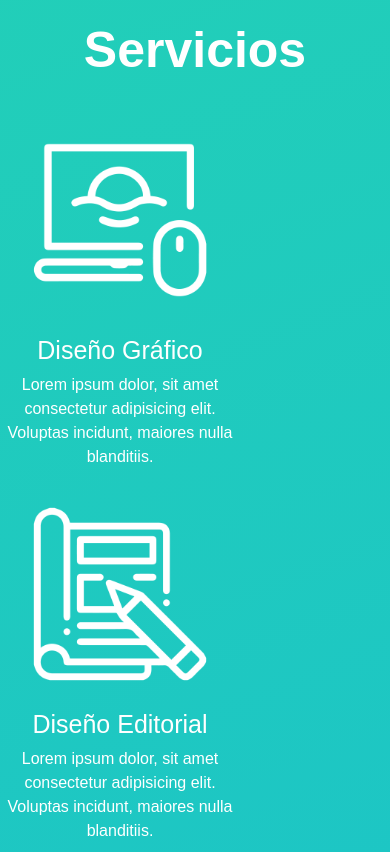
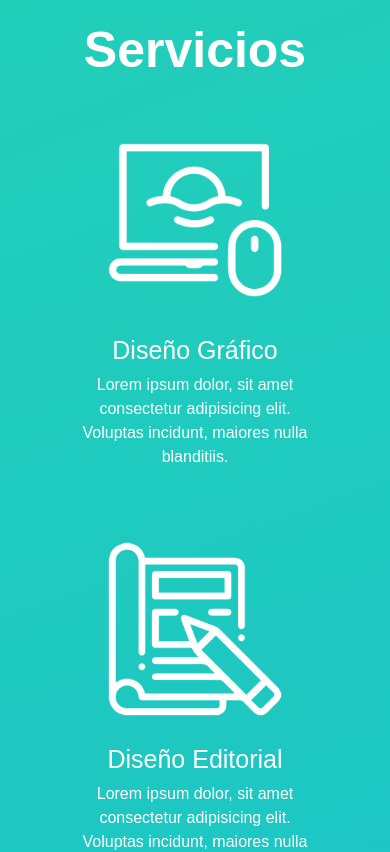
Before and after one commit to florpak/desafio5-bootstrap, a plain HTML site: page index.html in a window 390 px wide. Shown: the part 960-1812 px from the top of the page. Drawn offline with nearby package versions, Linux system fonts and the light colour scheme.

Commit message:
Modificación GRID en Servicios para responsive

```diff
--- a/style.css
+++ b/style.css
@@ -70,7 +70,6 @@ html {
 /* Sección Servicios */
 #services {
     padding: 80px 20px 60px 20px;
-    /* background-color: rgb(34, 207, 184); */
     background-image: linear-gradient(160deg, rgb(34, 207, 184),rgb(25, 191, 206));
     text-align: center;
 }
@@ -85,13 +84,17 @@ html {
 
 /* Alineación de elementos Cards */
 
+
 #content-cards {
     display: grid;
-    grid-template-columns: repeat(auto-fit, minmax(400px, 400px));
-    gap: 25px;
+    grid-template-columns: repeat(auto-fit, minmax(250px, 250px));
+    gap: 60px;
     margin: 40px 0px;
     justify-content: center;
+    align-items: center;
 }
+
+
 
 /* Sección Servicios: Cards */
 
```
